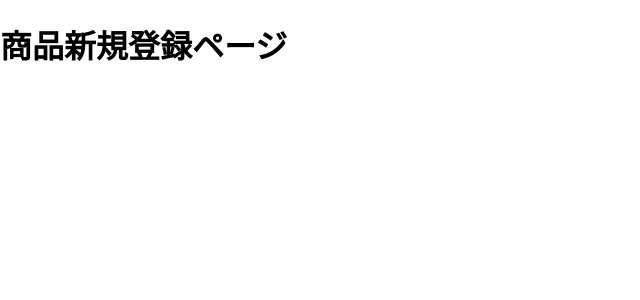
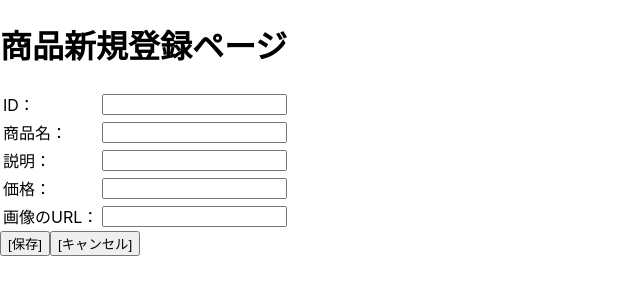
Before and after one commit to watanabekanako/nextjs-tenant-app, a Next.js app: page /items/create in a window 1280 px wide. Shown: the top 300 px of the page, without its empty margins (0-640 px from the left). Built offline with nearby package versions, Linux system fonts and the light colour scheme.

Commit message:
8/23更新しました

```diff
--- a/src/pages/items/create.tsx
+++ b/src/pages/items/create.tsx
@@ -1,9 +1,53 @@
 import React from 'react';
+import Link from 'next/link';
 
 const About = () => {
   return (
     <div>
       <h1>商品新規登録ページ</h1>
+
+      <table>
+        <tr>
+          <td>ID：</td>
+          <td>
+            <input></input>
+          </td>
+        </tr>
+        <tr>
+          <td>商品名：</td>
+          <td>
+            <input></input>
+          </td>
+        </tr>
+        <tr>
+          <td>説明：</td>
+          <td>
+            <input></input>
+          </td>
+        </tr>
+        <tr>
+          <td>価格：</td>
+          <td>
+            <input></input>
+          </td>
+        </tr>
+        <tr>
+          <td>画像のURL：</td>
+          <td>
+            <input></input>
+          </td>
+        </tr>
+      </table>
+      <button>
+        <Link href="../items/">
+          <a>[保存]</a>
+        </Link>
+      </button>
+      <button>
+        <Link href="/">
+          <a>[キャンセル]</a>
+        </Link>
+      </button>
     </div>
   );
 };
--- a/tsconfig.json
+++ b/tsconfig.json
@@ -22,9 +22,9 @@
     "**/*.tsx",
     "src/pages/items/index.tsxx",
     "src/components/ItemList.tsxx",
-    "src/pages/items/[id].js",
-    "src/pages/items/[id].js",
-    "src/pages/items/[id].js"
+    "src/pages/items/[id].tsx",
+    "src/pages/items/[id].tsx",
+    "src/pages/items/[id].tsx"
   ],
   "exclude": ["node_modules"]
 }
```
Also changed, not shown: src/components/ItemList.tsx (+1 -7 lines), src/pages/items/[id].tsx (+17 -28 lines).
